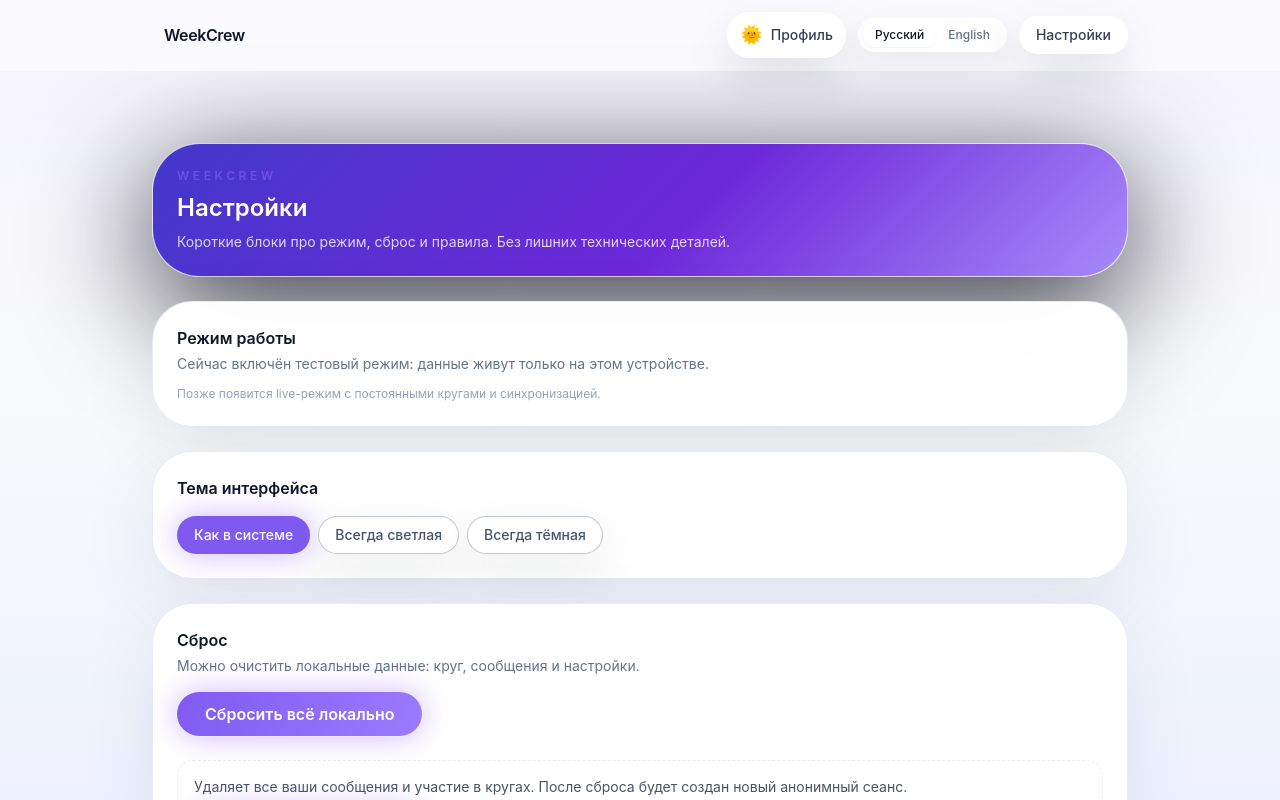
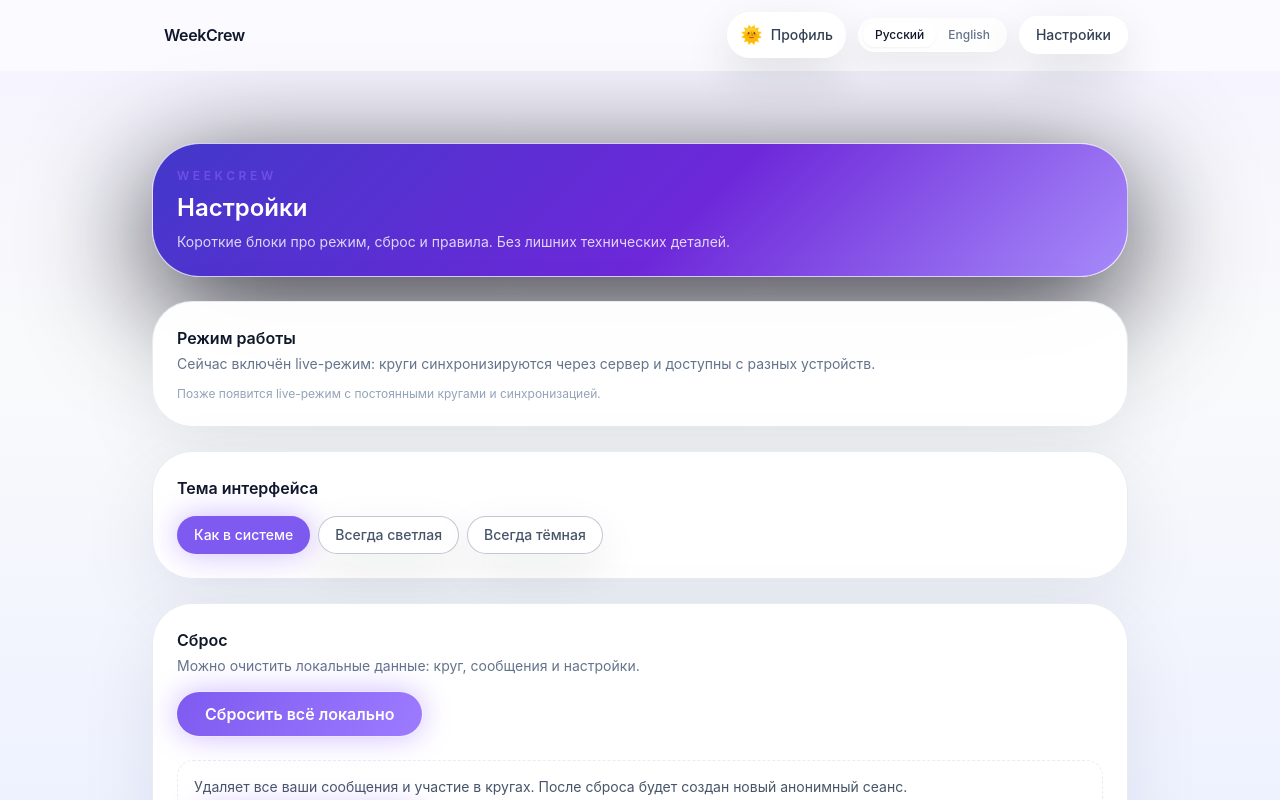
Before and after one commit to QuantumKeyUYU/WeekCrew, a Next.js app: page /settings in a window 1280 px wide. Shown: the top 800 px of the page. Built offline with nearby package versions, Linux system fonts and the light colour scheme; no server answers.

Commit message:
Enable live chat mode by default

```diff
--- a/src/app/(routes)/settings/page.tsx
+++ b/src/app/(routes)/settings/page.tsx
@@ -14,9 +14,9 @@ import { TestModeHint } from '@/components/shared/test-mode-hint';
 import type { CopyKey } from '@/i18n/copy';
 import { leaveCircle } from '@/lib/api/circles';
 import { apiFetch } from '@/lib/api-client';
+import { getAppMode } from '@/config/mode';
 
-const PUBLIC_MODE = process.env.NEXT_PUBLIC_WEEKCREW_MODE ?? 'demo';
-const isDemoMode = PUBLIC_MODE !== 'live';
+const isDemoMode = getAppMode() === 'demo';
 
 export default function SettingsPage() {
   const t = useTranslation();
--- a/src/config/mode.ts
+++ b/src/config/mode.ts
@@ -2,10 +2,10 @@ export type AppMode = 'demo' | 'live';
 
 const resolveMode = (): AppMode => {
   const envValue = process.env.NEXT_PUBLIC_WEEKCREW_MODE;
-  if (envValue === 'live') {
-    return 'live';
+  if (envValue === 'demo') {
+    return 'demo';
   }
-  return 'demo';
+  return 'live';
 };
 
 const APP_MODE = resolveMode();
```
Also changed, not shown: 2 other files (tests, documents, lock files or other folders).
